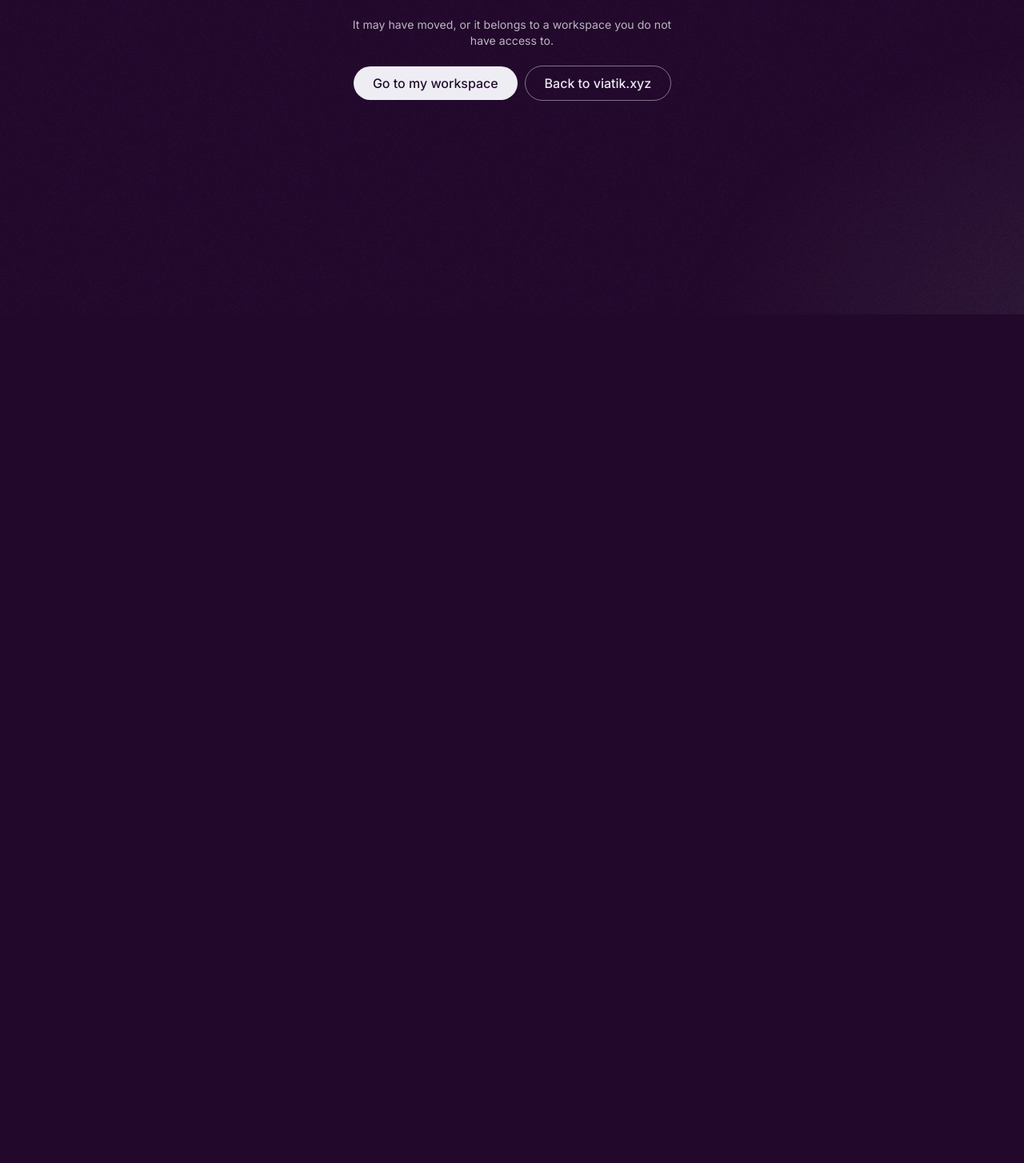
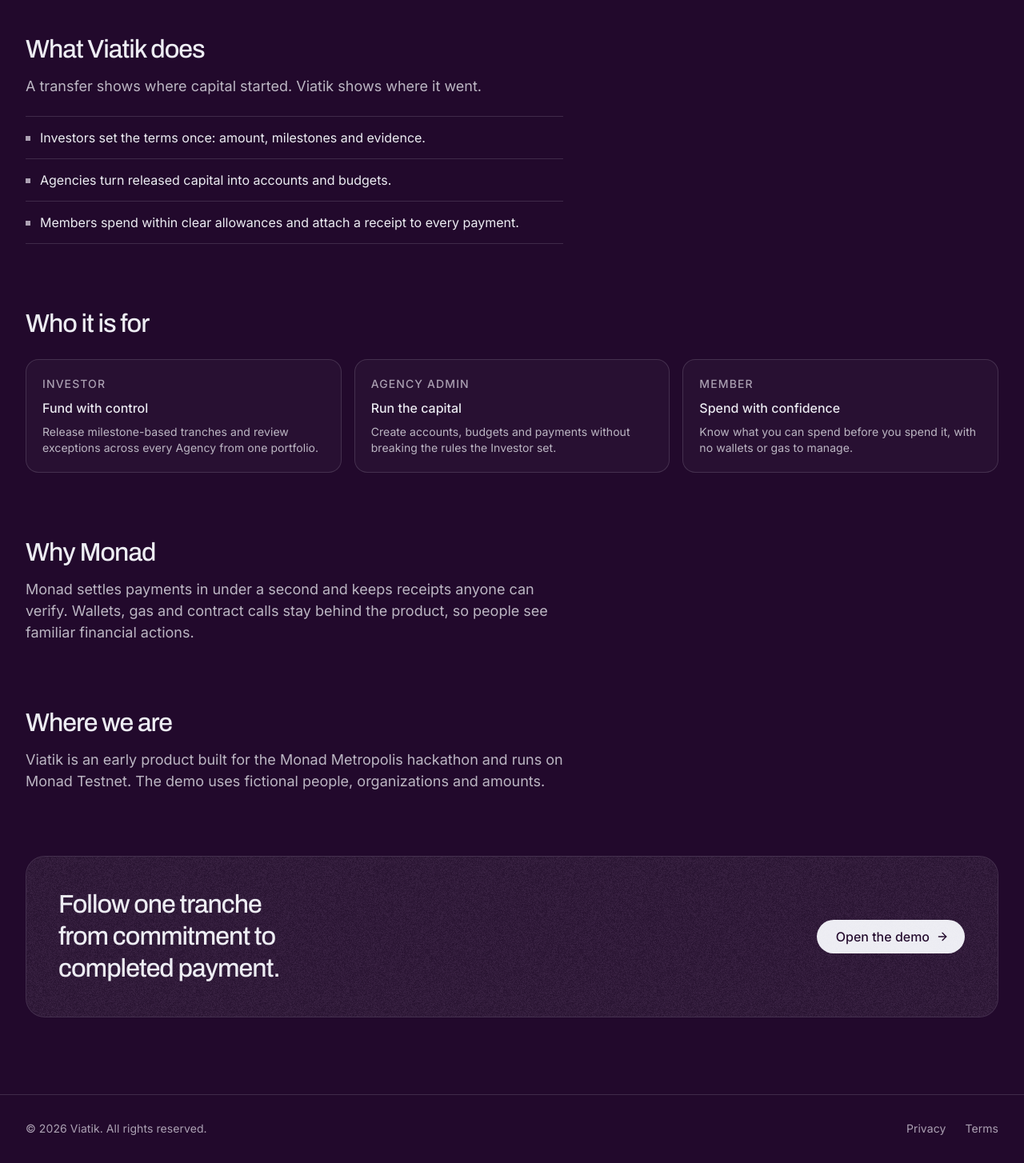
Before and after one commit to Jennimar17/viatik--monad, a Next.js app: page /about in a window 1280 px wide. Before the commit this address had no page. Shown: the part 407-1861 px from the top of the page at 80% size. Before the commit the page ends 800 px from the top, so only its background shows below. Built offline with nearby package versions, Linux system fonts and the light colour scheme.

Commit message:
feat: marketing page template and /about
Co-Authored-By: Claude Sonnet 5.5 <noreply@anthropic.com>
Claude-Session: https://claude.ai/code/session_01UUHiv1YxUV7icKD31qXoL1

```diff
--- /dev/null
+++ b/src/app/(site)/about/page.tsx
@@ -0,0 +1,14 @@
+import type { Metadata } from 'next'
+
+import { MarketingPage } from '@/components/site/chrome/marketing-page'
+import { about } from '@/components/site/content/pages'
+
+export const metadata: Metadata = {
+  title: 'About',
+  description: about.intro,
+  alternates: { canonical: '/about' },
+}
+
+export default function AboutPage() {
+  return <MarketingPage {...about} />
+}
--- /dev/null
+++ b/src/components/site/chrome/marketing-page.tsx
@@ -0,0 +1,150 @@
+import { ArrowLeftIcon, ArrowRightIcon } from 'lucide-react'
+import Link from 'next/link'
+import type * as React from 'react'
+
+import { Container, Eyebrow, PointList, SectionIntro } from '@/components/site/chrome/section'
+import { siteConfig } from '@/components/site/content/site'
+import { footer } from '@/components/site/content/landing-content'
+import { buttonVariants } from '@/components/ui/button'
+import { ViatikLogo } from '@/components/viatik/viatik-logo'
+
+export type PageBlock = {
+  /** Anchor id; also used by the optional table of contents. */
+  id: string
+  heading: string
+  body?: string
+  points?: string[]
+  /** Small cards in a grid, for roles, stages or phases. */
+  cards?: { title: string; body: string; tag?: string }[]
+}
+
+/**
+ * Simple informational page in the landing's visual language: the legal
+ * page's bar and footer, a larger intro, content blocks, and a closing call
+ * to open the demo. Content lives in `content/pages.ts`.
+ */
+export function MarketingPage({
+  eyebrow,
+  title,
+  intro,
+  blocks,
+  toc = false,
+  children,
+}: {
+  eyebrow: string
+  title: string
+  intro: string
+  blocks: PageBlock[]
+  toc?: boolean
+  children?: React.ReactNode
+}) {
+  return (
+    <>
+      <header className="border-b border-border">
+        <Container className="flex h-20 items-center justify-between gap-4">
+          <ViatikLogo />
+          <Link href="/" className={buttonVariants({ variant: 'ghost', size: 'pill-sm' })}>
+            <ArrowLeftIcon data-icon="inline-start" />
+            Back to Viatik
+          </Link>
+        </Container>
+      </header>
+
+      <main id="main">
+        <Container className="py-16 md:py-24">
+          <SectionIntro as="h1" eyebrow={eyebrow} heading={title} body={intro} />
+
+          <div className={toc ? 'mt-14 grid gap-12 lg:mt-20 lg:grid-cols-12' : 'mt-14 lg:mt-20'}>
+            {toc ? (
+              <nav aria-label="On this page" className="lg:sticky lg:top-8 lg:col-span-3 lg:self-start">
+                <Eyebrow className="mb-4">On this page</Eyebrow>
+                <ul className="flex flex-col">
+                  {blocks.map((block) => (
+                    <li key={block.id}>
+                      <a
+                        href={`#${block.id}`}
+                        className="inline-flex py-1.5 text-sm text-muted-foreground transition-colors hover:text-foreground"
+                      >
+                        {block.heading}
+                      </a>
+                    </li>
+                  ))}
+                </ul>
+              </nav>
+            ) : null}
+
+            <div className={toc ? 'flex flex-col gap-16 lg:col-span-9' : 'flex flex-col gap-16 md:gap-20'}>
+              {blocks.map((block) => (
+                <section
+                  key={block.id}
+                  id={block.id}
+                  aria-labelledby={`${block.id}-heading`}
+                  className="flex scroll-mt-8 flex-col gap-6"
+                >
+                  <div className="flex max-w-2xl flex-col gap-3">
+                    <h2
+                      id={`${block.id}-heading`}
+                      className="font-display text-2xl leading-tight font-medium tracking-[-0.03em] text-balance text-foreground md:text-3xl"
+                    >
+                      {block.heading}
+                    </h2>
+                    {block.body ? (
+                      <p className="text-base text-pretty text-muted-foreground md:text-lg">{block.body}</p>
+                    ) : null}
+                  </div>
+                  {block.points ? <PointList points={block.points} className="max-w-2xl" /> : null}
+                  {block.cards ? (
+                    <ul className="grid gap-4 sm:grid-cols-2 lg:grid-cols-3">
+                      {block.cards.map((card) => (
+                        <li
+                          key={card.title}
+                          className="flex flex-col gap-2 rounded-2xl border border-border bg-card/60 p-5"
+                        >
+                          {card.tag ? (
+                            <span className="w-fit text-xs font-medium tracking-[0.08em] text-subtle uppercase">
+                              {card.tag}
+                            </span>
+                          ) : null}
+                          <h3 className="text-base font-medium text-foreground">{card.title}</h3>
+                          <p className="text-sm text-pretty text-muted-foreground">{card.body}</p>
+                        </li>
+                      ))}
+                    </ul>
+                  ) : null}
+                </section>
+              ))}
+              {children}
+            </div>
+          </div>
+
+          <aside
+            aria-label="Open the demo"
+            className="grain relative mt-20 flex flex-col gap-5 overflow-hidden rounded-3xl border border-border bg-card/60 p-7 sm:flex-row sm:items-center sm:justify-between sm:p-10"
+          >
+            <p className="max-w-md font-display text-2xl leading-tight font-medium tracking-[-0.03em] text-balance md:text-3xl">
+              Follow one tranche from commitment to completed payment.
+            </p>
+            <a href={siteConfig.routes.demo} className={buttonVariants({ size: 'pill' })}>
+              Open the demo
+              <ArrowRightIcon data-icon="inline-end" aria-hidden="true" />
+            </a>
+          </aside>
+        </Container>
+      </main>
+
+      <footer className="border-t border-border">
+        <Container className="flex flex-col gap-4 py-8 text-sm text-subtle sm:flex-row sm:items-center sm:justify-between">
+          <p>{footer.copyright}</p>
+          <nav aria-label="Legal" className="flex gap-6">
+            <Link href="/privacy" className="hover:text-foreground">
+              Privacy
+            </Link>
+            <Link href="/terms" className="hover:text-foreground">
+              Terms
+            </Link>
+          </nav>
+        </Container>
+      </footer>
+    </>
+  )
+}
--- /dev/null
+++ b/src/components/site/content/pages.ts
@@ -0,0 +1,56 @@
+import type { PageBlock } from '@/components/site/chrome/marketing-page'
+
+/*
+ * Copy for the informational pages linked from the footer. Draft: only says
+ * what the product does today and what the landing already claims.
+ */
+
+export const about = {
+  eyebrow: 'About Viatik',
+  title: 'Funding that keeps its trail.',
+  intro:
+    'Viatik is programmable funding software for investors and the agencies, startups and project teams they back. It keeps agreements, releases, budgets, payments and receipts in one flow.',
+  blocks: [
+    {
+      id: 'what',
+      heading: 'What Viatik does',
+      body: 'A transfer shows where capital started. Viatik shows where it went.',
+      points: [
+        'Investors set the terms once: amount, milestones and evidence.',
+        'Agencies turn released capital into accounts and budgets.',
+        'Members spend within clear allowances and attach a receipt to every payment.',
+      ],
+    },
+    {
+      id: 'who',
+      heading: 'Who it is for',
+      cards: [
+        {
+          tag: 'Investor',
+          title: 'Fund with control',
+          body: 'Release milestone-based tranches and review exceptions across every Agency from one portfolio.',
+        },
+        {
+          tag: 'Agency Admin',
+          title: 'Run the capital',
+          body: 'Create accounts, budgets and payments without breaking the rules the Investor set.',
+        },
+        {
+          tag: 'Member',
+          title: 'Spend with confidence',
+          body: 'Know what you can spend before you spend it, with no wallets or gas to manage.',
+        },
+      ],
+    },
+    {
+      id: 'monad',
+      heading: 'Why Monad',
+      body: 'Monad settles payments in under a second and keeps receipts anyone can verify. Wallets, gas and contract calls stay behind the product, so people see familiar financial actions.',
+    },
+    {
+      id: 'status',
+      heading: 'Where we are',
+      body: 'Viatik is an early product built for the Monad Metropolis hackathon and runs on Monad Testnet. The demo uses fictional people, organizations and amounts.',
+    },
+  ] satisfies PageBlock[],
+}
```
